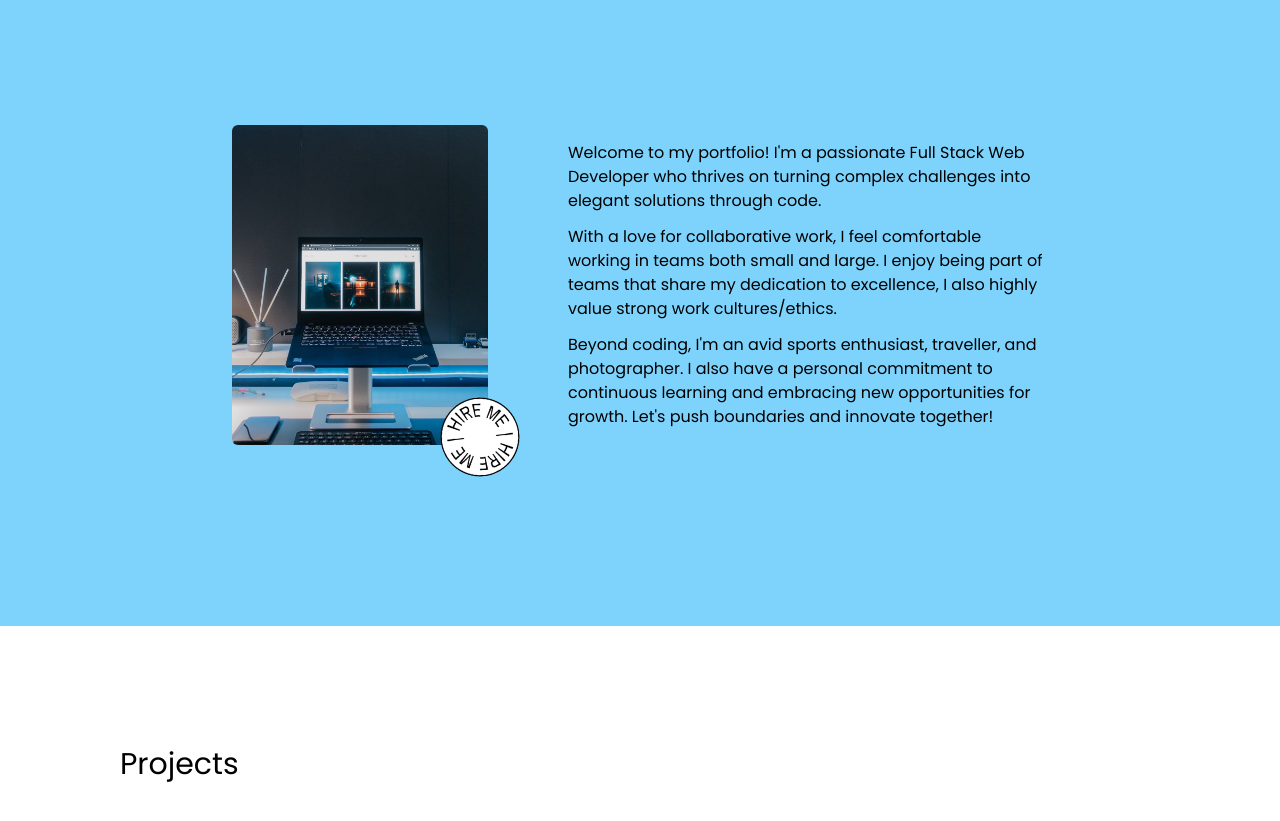
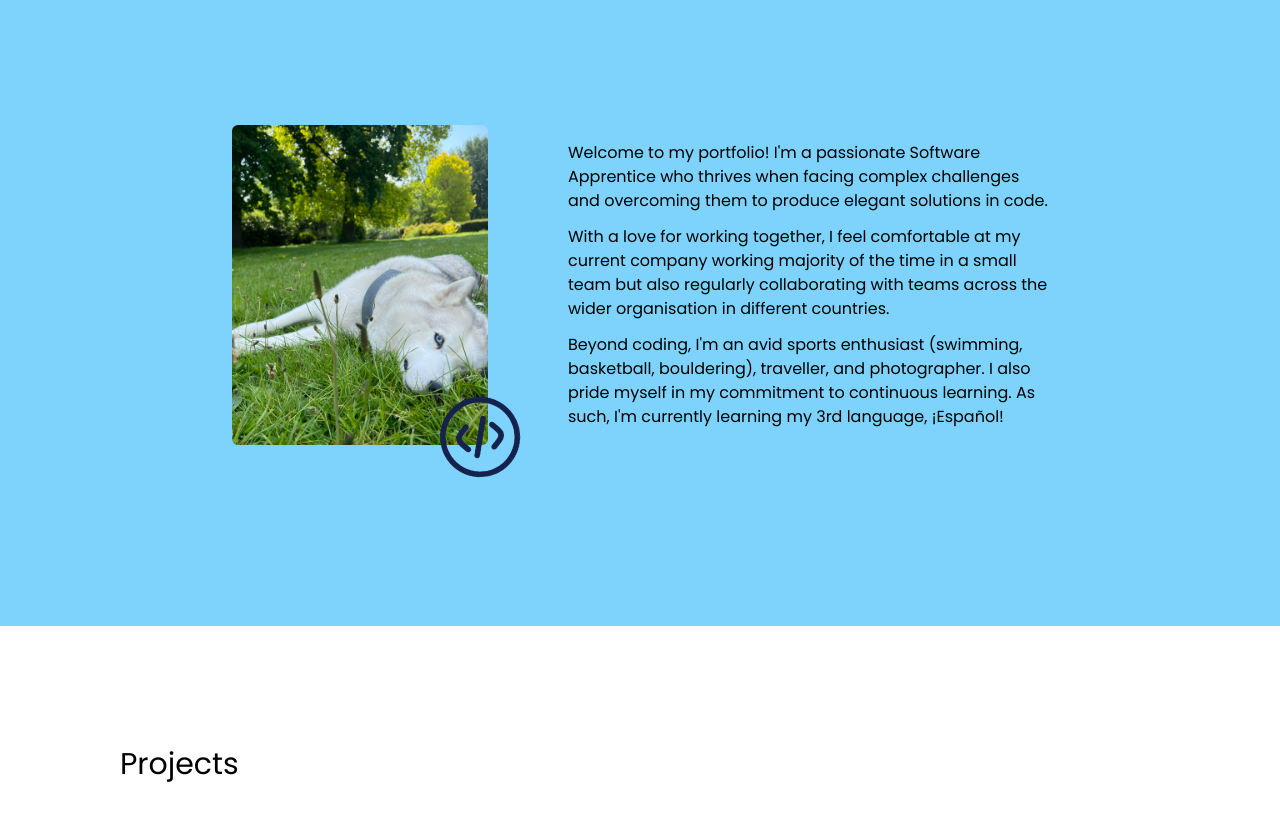
Before and after one commit to bossSteve03/portfolio, a React (Vite) app: page / in a window 1280 px wide. Shown: the part 1480-2301 px from the top of the page. Built offline with nearby package versions, Linux system fonts and the light colour scheme; what tailwindcss-animated would draw is missing.

Commit message:
changed images and text on about page

```diff
--- a/src/layouts/nav/index.jsx
+++ b/src/layouts/nav/index.jsx
@@ -7,7 +7,7 @@ export default function Nav() {
   useEffect(() => {
     const handleScroll = () => {
       if (window.scrollY >= 610) {
-        setIsSticky(true);
+        setIsSticky(true)
       } else {
         setIsSticky(false);
       };
--- a/src/pages/about/index.jsx
+++ b/src/pages/about/index.jsx
@@ -1,7 +1,7 @@
 import React from 'react'
 import { Element } from 'react-scroll'
-import HireMeCircle from '../../assets/HireMeCircle.png'
-import LaptopDesk from '../../assets/LaptopDesk.jpeg'
+import CodeCircle from '../../assets/code-circle-icon.png'
+import ZenPic1 from '../../assets/IMG_8306.jpeg'
 
 export default function About() {
   return (
@@ -10,15 +10,17 @@ export default function About() {
       <h1 className='text-3xl m-6 p-4 border-b-2 border-black'>About Me</h1>
       <div id="hero" className='flex flex-row px-10 items-center gap-20 self-center'>
         <div id="images" className=''>
-          <div className='h-80 w-64 bg-no-repeat bg-center bg- bg-cover relative rounded-md' style={{ backgroundImage: `url(${LaptopDesk})` }}>
-          <img src={HireMeCircle} className='animate-spin animate-infinite animate-duration-[4000ms] h-20 absolute -bottom-8 -right-8' alt="A circle spinning with the words 'Hire Me'" />
+          <div className='h-80 w-64 bg-no-repeat bg-center bg- bg-cover relative rounded-md' style={{ backgroundImage: `url(${ZenPic1})` }}>
+          <img src={CodeCircle} className='animate-spin animate-infinite animate-duration-[4000ms] h-20 absolute -bottom-8 -right-8' alt="A circle spinning with the words 'Hire Me'" />
           </div>
         </div>
         <div className="flex flex-col gap-3">
         <p className='w-30rem font-light'>
-        Welcome to my portfolio! I'm a passionate Full Stack Web Developer who thrives on turning complex challenges into elegant solutions through code.</p>
-        <p className='w-30rem font-light'>With a love for collaborative work, I feel comfortable working in teams both small and large. I enjoy being part of teams that share my dedication to excellence, I also highly value strong work cultures/ethics.</p>
-        <p className='w-30rem font-light'>Beyond coding, I'm an avid sports enthusiast, traveller, and photographer. I also have a personal commitment to continuous learning and embracing new opportunities for growth. Let's push boundaries and innovate together!
+        Welcome to my portfolio! I'm a passionate Software Apprentice who thrives when facing complex challenges and overcoming them to produce elegant solutions in code.
+        </p>
+        <p className='w-30rem font-light'>With a love for working together, I feel comfortable at my current company working majority of the time in a small team but also regularly collaborating with teams across the wider organisation in different countries.
+        </p>
+        <p className='w-30rem font-light'>Beyond coding, I'm an avid sports enthusiast (swimming, basketball, bouldering), traveller, and photographer. I also pride myself in my commitment to continuous learning. As such, I'm currently learning my 3rd language, ¡Español!
         </p>
         </div>
       </div>
--- a/src/pages/contact/index.jsx
+++ b/src/pages/contact/index.jsx
@@ -9,7 +9,7 @@ export default function Contact() {
       <form action="" method="post">
 
       </form>
-      <h2>For safety reasons, I have excluded my personal mobile number from this portfolio but feel free to contact me through the above methods to discuss about future phone calls.</h2>
+      <h2></h2>
     </div>
   )
 }
```
Also changed, not shown: src/assets/IMG_8306.jpeg (added), src/assets/code-circle-icon.png (added).
